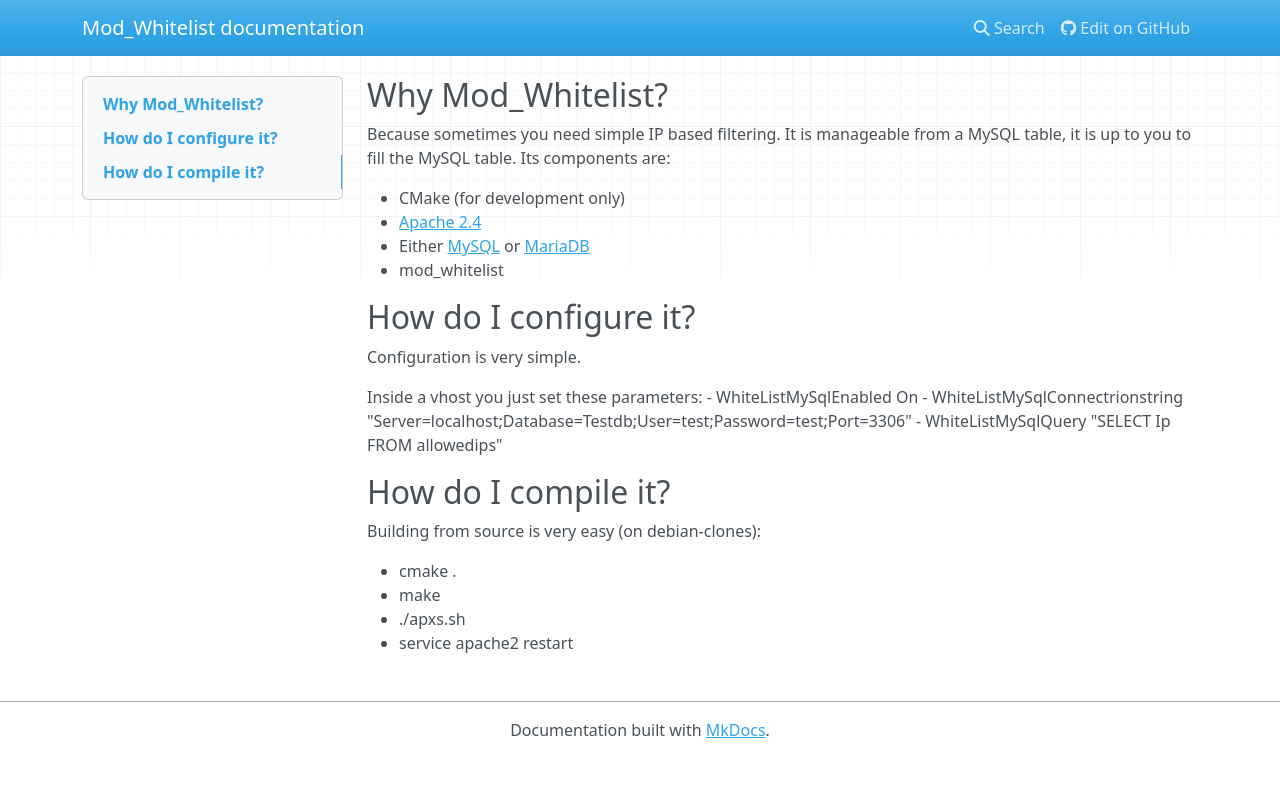
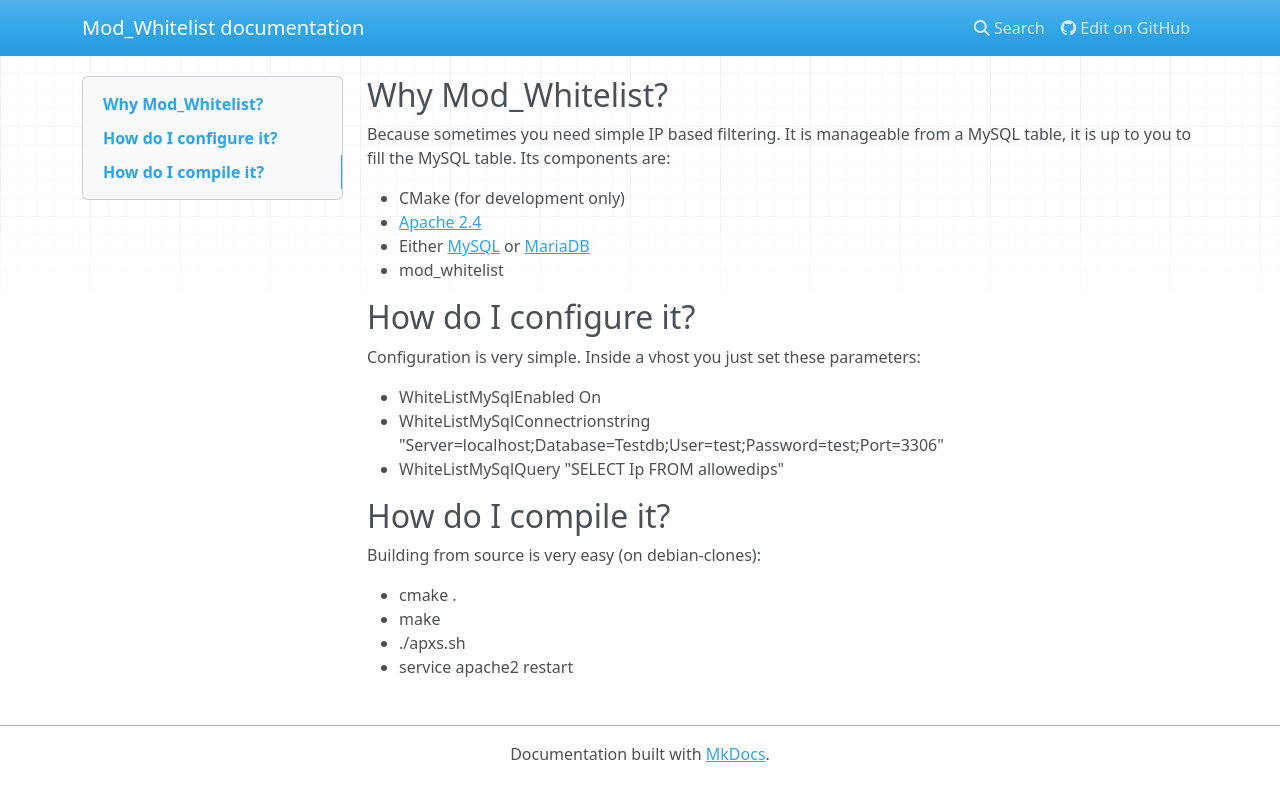
Before and after one commit to erwinwolff/mod_whitelist_apache_mysql, an MkDocs documentation site: the page built from docs/index.md, in a window 1280 px wide. Shown: the top 801 px of the page. Built offline with MkDocs 1.6.1, drawn with Linux system fonts in a browser that asks for light colours; nearby versions of some CDN libraries.

```diff
--- a/docs/index.md
+++ b/docs/index.md
@@ -7,9 +7,8 @@ Because sometimes you need simple IP based filtering. It is manageable from a My
 - mod_whitelist
 
 ## How do I configure it?
-Configuration is very simple.
+Configuration is very simple. Inside a vhost you just set these parameters:
 
-Inside a vhost you just set these parameters:
 - WhiteListMySqlEnabled On
 - WhiteListMySqlConnectrionstring "Server=localhost;Database=Testdb;User=test;Password=test;Port=3306"
 - WhiteListMySqlQuery "SELECT Ip FROM allowedips"
```
